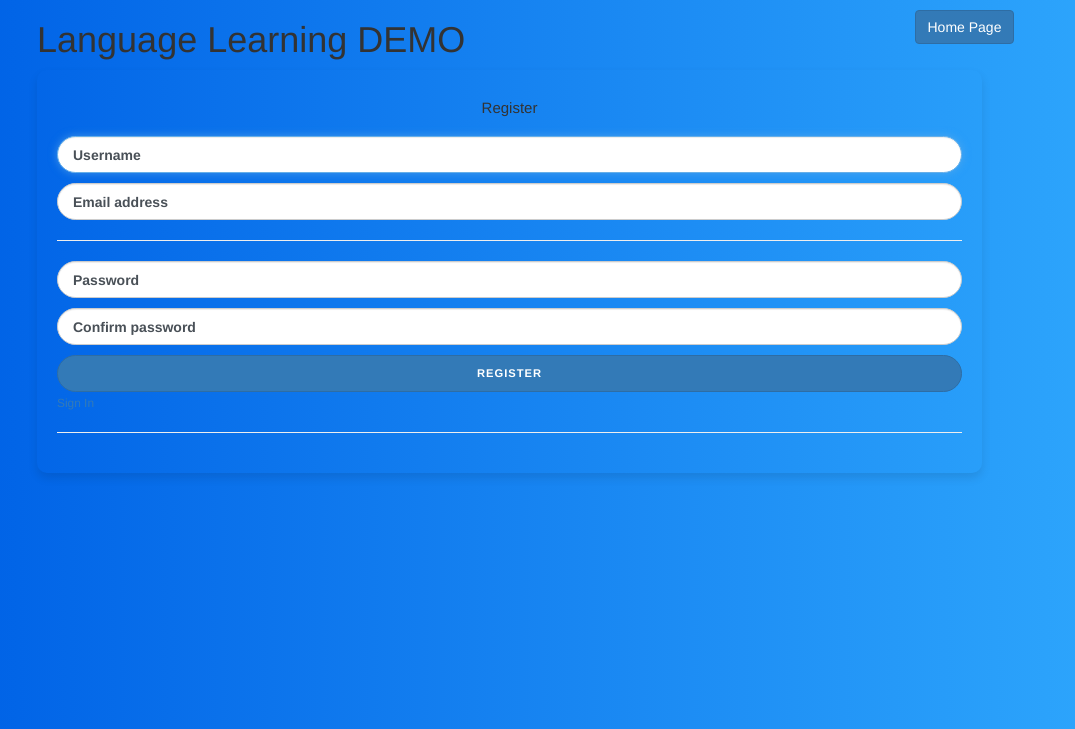
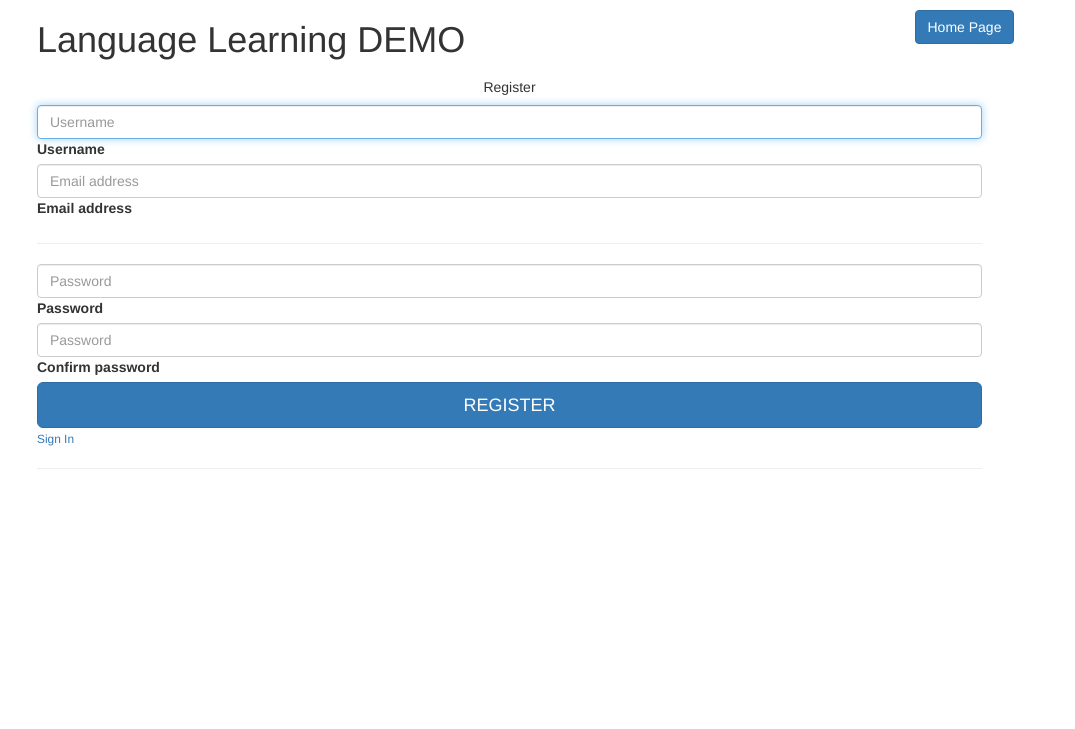
Before and after one commit to npqbuu/language-learning, a Flask app: page /register in a window 1280 px wide. Shown: the top 729 px of the page, without its empty margins (33-1108 px from the left). Run offline with Flask 2, Linux system fonts and the light colour scheme; some libraries are stand-ins or nearby versions; grey boxes are pictures that could not be loaded.

```diff
--- a/Application/app.py
+++ b/Application/app.py
@@ -1,7 +1,6 @@
 import os
 from algorithm import CAT, generate_bank, recognize_speech, setup_questionbank, get_audio_file
 from flask import Flask, render_template, request, redirect, session
-from flask_session import Session
 import speech_recognition as sr
 from sqlalchemy import create_engine
 from sqlalchemy.orm import scoped_session, sessionmaker
@@ -10,9 +9,9 @@ import numpy as np
 
 app = Flask(__name__)
 
-app.config["SESSION_PERMANENT"] = False
-app.config["SESSION_TYPE"] = "filesystem"
-Session(app)
+# app.config["SESSION_PERMANENT"] = False
+# app.config["SESSION_TYPE"] = "filesystem"
+# Session(app)
 
 @app.route("/")
 def index():
--- a/Application/templates/layout.html
+++ b/Application/templates/layout.html
@@ -7,8 +7,6 @@
         <link rel="stylesheet" href="https://maxcdn.bootstrapcdn.com/bootstrap/3.4.1/css/bootstrap.min.css">
         <script src="https://ajax.googleapis.com/ajax/libs/jquery/3.4.1/jquery.min.js"></script>
         <script src="https://maxcdn.bootstrapcdn.com/bootstrap/3.4.1/js/bootstrap.min.js"></script>
-        {% block head %}
-        {% endblock %}
     </head>
     <body>
         <div class="container">
--- a/Application/templates/login.html
+++ b/Application/templates/login.html
@@ -1,8 +1,4 @@
 {% extends "layout.html" %}
-
-{% block head %}
-<link rel="stylesheet" href="login.css">
-{% endblock %}
 
 {% block body %}
 <div class="container-fluid">
--- a/Application/templates/register.css
+++ /dev/null
@@ -1,118 +0,0 @@
-:root {
-    --input-padding-x: 1.5rem;
-    --input-padding-y: .75rem;
-  }
-
-  body {
-    background: #007bff;
-    background: linear-gradient(to right, #0062E6, #33AEFF);
-  }
-
-  .card-signin {
-    border: 0;
-    border-radius: 1rem;
-    box-shadow: 0 0.5rem 1rem 0 rgba(0, 0, 0, 0.1);
-    overflow: hidden;
-  }
-
-  .card-signin .card-title {
-    margin-bottom: 2rem;
-    font-weight: 300;
-    font-size: 1.5rem;
-  }
-
-  .card-signin .card-img-left {
-    width: 45%;
-    /* Link to your background image using in the property below! */
-    background: scroll center url('https://source.unsplash.com/WEQbe2jBg40/414x512');
-    background-size: cover;
-  }
-
-  .card-signin .card-body {
-    padding: 2rem;
-  }
-
-  .form-signin {
-    width: 100%;
-  }
-
-  .form-signin .btn {
-    font-size: 80%;
-    border-radius: 5rem;
-    letter-spacing: .1rem;
-    font-weight: bold;
-    padding: 1rem;
-    transition: all 0.2s;
-  }
-
-  .form-label-group {
-    position: relative;
-    margin-bottom: 1rem;
-  }
-
-  .form-label-group input {
-    height: auto;
-    border-radius: 2rem;
-  }
-
-  .form-label-group>input,
-  .form-label-group>label {
-    padding: var(--input-padding-y) var(--input-padding-x);
-  }
-
-  .form-label-group>label {
-    position: absolute;
-    top: 0;
-    left: 0;
-    display: block;
-    width: 100%;
-    margin-bottom: 0;
-    /* Override default `<label>` margin */
-    line-height: 1.5;
-    color: #495057;
-    border: 1px solid transparent;
-    border-radius: .25rem;
-    transition: all .1s ease-in-out;
-  }
-
-  .form-label-group input::-webkit-input-placeholder {
-    color: transparent;
-  }
-
-  .form-label-group input:-ms-input-placeholder {
-    color: transparent;
-  }
-
-  .form-label-group input::-ms-input-placeholder {
-    color: transparent;
-  }
-
-  .form-label-group input::-moz-placeholder {
-    color: transparent;
-  }
-
-  .form-label-group input::placeholder {
-    color: transparent;
-  }
-
-  .form-label-group input:not(:placeholder-shown) {
-    padding-top: calc(var(--input-padding-y) + var(--input-padding-y) * (2 / 3));
-    padding-bottom: calc(var(--input-padding-y) / 3);
-  }
-
-  .form-label-group input:not(:placeholder-shown)~label {
-    padding-top: calc(var(--input-padding-y) / 3);
-    padding-bottom: calc(var(--input-padding-y) / 3);
-    font-size: 12px;
-    color: #777;
-  }
-
-  .btn-google {
-    color: white;
-    background-color: #ea4335;
-  }
-
-  .btn-facebook {
-    color: white;
-    background-color: #3b5998;
-  }
--- a/Application/templates/register.html
+++ b/Application/templates/register.html
@@ -1,8 +1,4 @@
 {% extends "layout.html" %}
-
-{% block head %}
-<link rel="stylesheet" href="register.css">
-{% endblock %}
 
 {% block body %}
 <body>
```
Also changed, not shown: Application/templates/login.css (deleted, +0 -112 lines).
